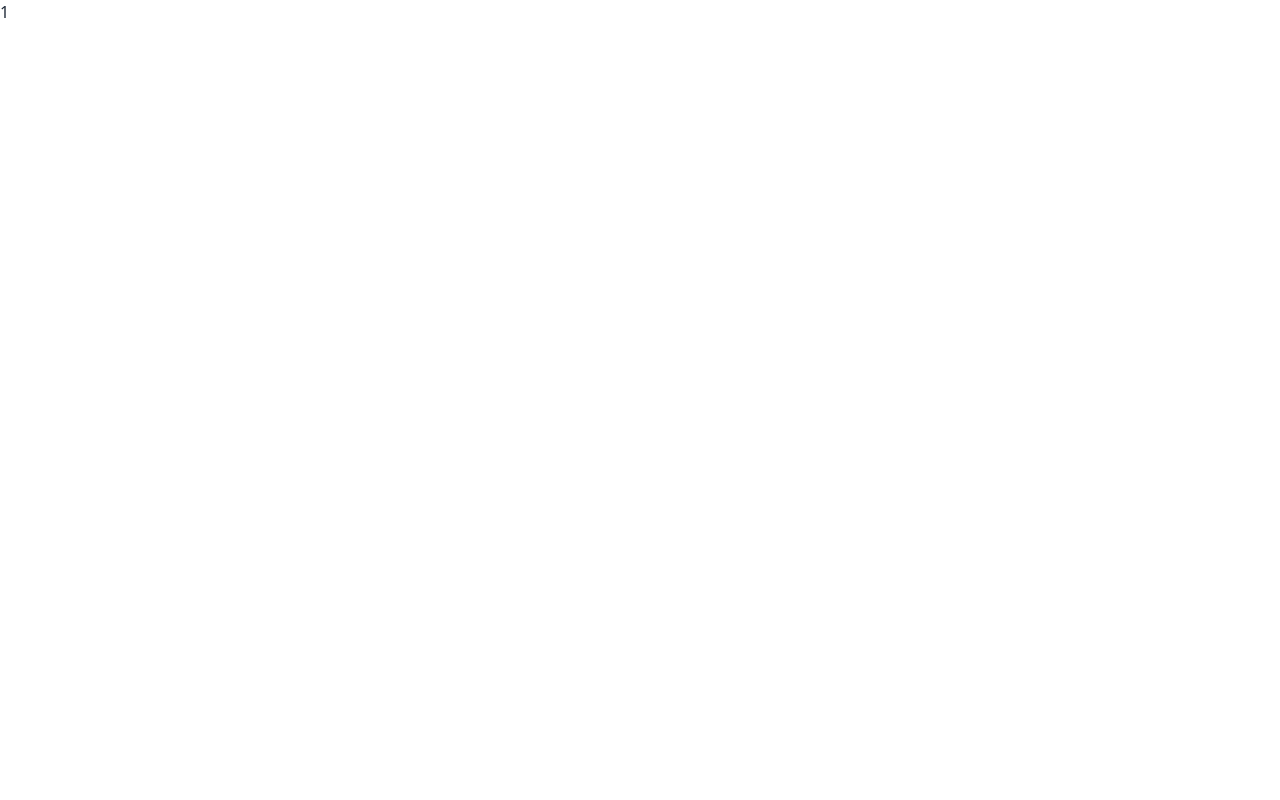
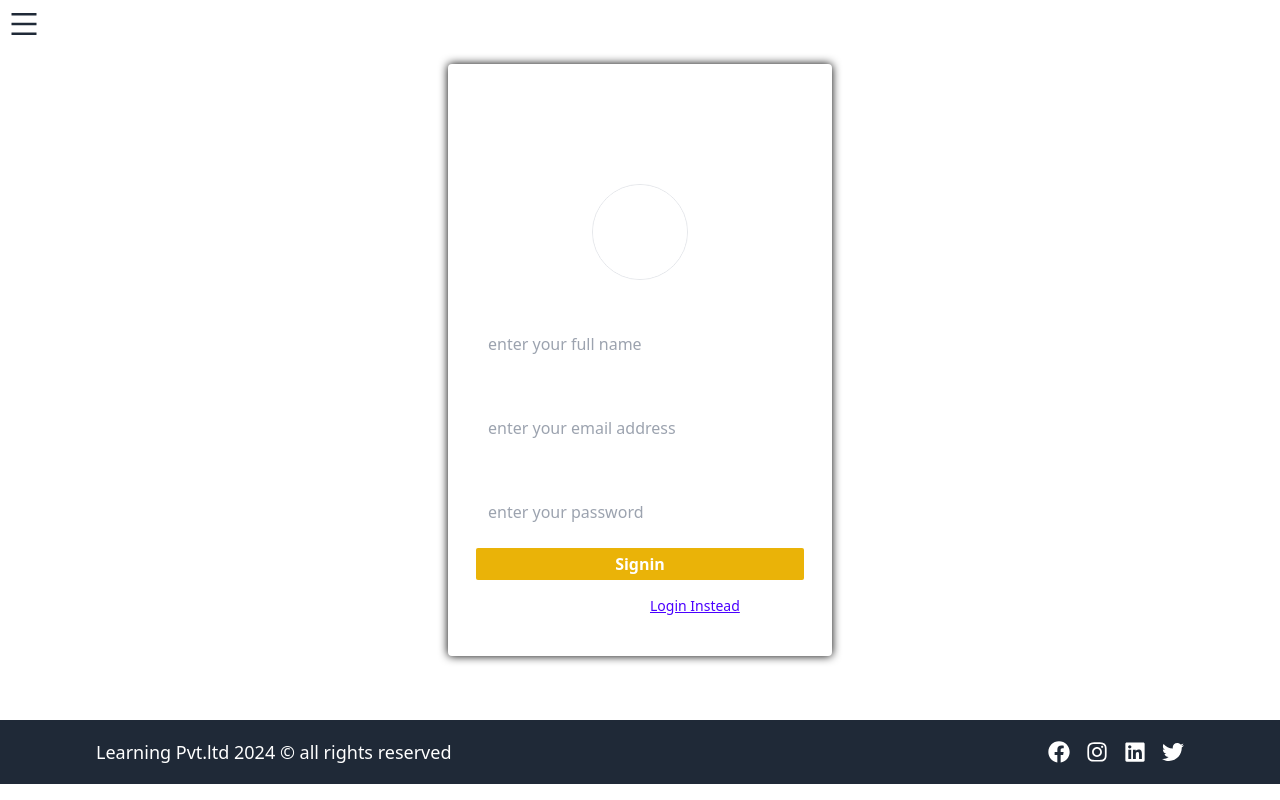
Before and after one commit to RitikY2005/lms, a React (Vite) app in the folder client/: page /signin in a window 1280 px wide. Before the commit this address had no page. Built offline with nearby package versions, Linux system fonts and the light colour scheme.

Commit message:
added login & signin page

```diff
--- a/client/src/App.jsx
+++ b/client/src/App.jsx
@@ -1,6 +1,8 @@
 import {Routes ,Route} from 'react-router-dom';
 import './App.css';
 import Homepage from './Pages/Homepage.jsx';
+import Signin from './Pages/Signin.jsx';
+import Login from './Pages/Login.jsx';
 
 function App() {
 
@@ -9,6 +11,8 @@ function App() {
   	<>
      <Routes>
          <Route path="/" element={<Homepage/>}/>
+         <Route path='/signin' element={<Signin/>}/>
+         <Route path='/login' element={<Login/>}/>
      </Routes>
      </>
 
--- /dev/null
+++ b/client/src/Helpers/regExValidator.js
@@ -0,0 +1,7 @@
+export function isEmailValid(string){
+    return string.match(/^(([^<>()[\]\\.,;:\s@"]+(\.[^<>()[\]\\.,;:\s@"]+)*)|.(".+"))@((\[[0-9]{1,3}\.[0-9]{1,3}\.[0-9]{1,3}\.[0-9]{1,3}\])|(([a-zA-Z\-0-9]+\.)+[a-zA-Z]{2,}))$/);
+}
+
+export function isPasswordValid(password){
+    return password.match(/^(?=.*\d)(?=.*[a-z])(?=.*[A-Z])(?=.*[a-zA-Z]).{6,}$/gm);
+}
--- /dev/null
+++ b/client/src/Pages/Login.jsx
@@ -0,0 +1,109 @@
+import { Link, useNavigate } from "react-router-dom";
+import HomeLayout from "../Layouts/HomeLayout";
+import { useEffect, useState } from "react";
+import toast from 'react-hot-toast';
+import { isEmailValid, isPasswordValid } from "../Helpers/regExValidator";
+import { useDispatch } from "react-redux";
+
+function Login(){
+
+     const dispatch= useDispatch();
+     const navigate= useNavigate();
+
+     const [userInput,setUserInput]=useState({
+        email:"",
+        password:""
+     });
+
+
+    function handleInputChange(e){
+        const {name,value}=e.target;
+        setUserInput({
+            ...userInput,
+            [name]:value
+        });
+    }
+
+    async function onFormSubmit(e){
+        e.preventDefault();
+
+        // check if we have all the fields
+
+        if(!userInput.email || !userInput.password){
+            toast.error('all fields are required!');
+            return ;
+        }
+
+
+        // check if email is correct
+        if(!isEmailValid(userInput.email)){
+            toast.error('Invalid Email ');
+            return ;
+        }
+
+        // check if password if correct
+
+        if(!isPasswordValid(userInput.password)){
+            toast.error('Password must contain One uppercase , lowercase and one number and must be of 6 characters long !');
+            return ;
+        }
+
+        const data={
+            email:userInput.email,
+            password:userInput.password
+        }
+
+
+        const response= await dispatch(login(data));
+
+        if(response.success){
+            navigate('/profile');
+        }
+
+
+
+
+    }
+
+    useEffect(()=>{
+        console.log(userInput)
+    },[userInput]);
+
+   return (
+
+        <HomeLayout>
+            <div className="w-full h-[90vh] flex justify-center items-center text-white">
+                <div className="w-96 py-10 px-7 shadow-[0px_0px_10px_black] flex flex-col items-center rounded justify-center space-y-2">
+                      <h1 className="text-3xl font-bold">Log In </h1>
+                      <p className="text-lg text-center">Get back to your studies !</p>
+                      <form onSubmit={onFormSubmit} noValidate className="flex flex-col justify-start space-y-4 w-full">
+
+
+
+
+                        <div className="space-y-1">
+                            <label htmlFor="email" className="block">Email:</label>
+                            <input type="email" id="email" name="email" placeholder="enter your email address" onChange={handleInputChange} className="w-full py-2 px-3 rounded outline-none"/>
+                        </div>
+
+                        <div className="space-y-1">
+                            <label htmlFor="password" className="block">Password:</label>
+                            <input type="password" id="password" name="password" placeholder="enter your password" onChange={handleInputChange} className="w-full py-2 px-3 rounded outline-none"/>
+                        </div>
+
+                        <button type="submit" className="w-full text-center py-1 bg-yellow-500 text-white text-md font-bold rounded-sm" >
+                            Login
+                        </button>
+
+                        <div className="w-full text-sm text-left ">
+                            Don't have an account? <Link to="/signin" className="link text-primary visited:text-purple-600">Create an account</Link>
+                        </div>
+                      </form>
+                </div>
+            </div>
+        </HomeLayout>
+
+   )
+}
+
+export default Login;
--- /dev/null
+++ b/client/src/Pages/Signin.jsx
@@ -0,0 +1,155 @@
+import { Link, useNavigate } from "react-router-dom";
+import HomeLayout from "../Layouts/HomeLayout";
+import { useEffect, useState } from "react";
+import {BsPersonCircle} from 'react-icons/bs';
+import toast from 'react-hot-toast';
+import { isEmailValid, isPasswordValid } from "../Helpers/regExValidator";
+import { useDispatch } from "react-redux";
+
+function Signin(){
+
+     const dispatch= useDispatch();
+     const navigate= useNavigate();
+
+     const [userInput,setUserInput]=useState({
+        fullName:"",
+        email:"",
+        password:"",
+        imagePreview:"",
+        avatar:null
+     });
+
+    function handleImageInput(e){
+      const file= e.target.files[0];
+        if(file){
+            const reader= new FileReader();
+            reader.readAsDataURL(file);
+            reader.addEventListener('load',()=>{
+                setUserInput({
+                    ...userInput,
+                    avatar:file,
+                    imagePreview:reader.result
+                 });
+
+            })
+        } else{
+            setUserInput({
+                ...userInput,
+                imagePreview:"",
+                avatar:null
+            });
+        }
+    }
+
+    function handleInputChange(e){
+        const {name,value}=e.target;
+        setUserInput({
+            ...userInput,
+            [name]:value
+        });
+    }
+
+    async function onFormSubmit(e){
+        e.preventDefault();
+
+        // check if we have all the fields
+
+        if(!userInput.fullName || !userInput.email || !userInput.password || !userInput.avatar){
+            toast.error('all fields are required!');
+            return ;
+        }
+
+        // check if name is atleast three characters long
+        if(userInput.fullName.length<3){
+            toast.error('Name should be of atleast 3 characters !');
+            return ;
+        }
+
+        // check if email is correct
+        if(!isEmailValid(userInput.email)){
+            toast.error('Invalid Email ');
+            return ;
+        }
+
+        // check if password if correct
+
+        if(!isPasswordValid(userInput.password)){
+            toast.error('Password must contain One uppercase , lowercase and one number and must be of 6 characters long !');
+            return ;
+        }
+
+        const formData= new FormData();
+        formData.append('fullName',userInput.fullName);
+        formData.append('email',userInput.email);
+        formData.append('password',userInput.password);
+        formData.append('avatar',userInput.avatar);
+
+        console.log(formData);
+
+        const response= await dispatch(signin(formData));
+
+        if(response.success){
+            navigate('/profile');
+        }
+
+
+
+
+    }
+
+    useEffect(()=>{
+        console.log(userInput)
+    },[userInput]);
+
+   return (
+
+        <HomeLayout>
+            <div className="w-full h-[90vh] flex justify-center items-center text-white">
+                <div className="w-96 py-10 px-7 shadow-[0px_0px_10px_black] flex flex-col items-center rounded justify-center space-y-2">
+                      <h1 className="text-3xl font-bold">Sign In </h1>
+                      <p className="text-lg text-center">let's get you started up !</p>
+                      <form onSubmit={onFormSubmit} noValidate className="flex flex-col justify-start space-y-4 w-full">
+
+                        <div className="text-center w-full">
+                            <label htmlFor="avatar" className="cursor-pointer flex justify-center items-center">
+                               {userInput.imagePreview? (
+                                 <img src={userInput.imagePreview} alt="avatar" className="w-24 h-24 rounded-full border "/>
+                               ):(
+                                <BsPersonCircle className="w-24  h-24 rounded-full border"/>
+                               )}
+                            </label>
+                            <input type="file" id="avatar" name="avatar" accept="*.jpg,*.png,*.jpeg,*svg,*webp" className="hidden" onChange={handleImageInput}/>
+                        </div>
+
+
+                        <div className="space-y-1">
+                            <label htmlFor="fullName" className="block">Name:</label>
+                            <input type="text" id="fullName" name="fullName" placeholder="enter your full name" onChange={handleInputChange} className="w-full py-2 px-3 rounded outline-none"/>
+                        </div>
+
+                        <div className="space-y-1">
+                            <label htmlFor="email" className="block">Email:</label>
+                            <input type="email" id="email" name="email" placeholder="enter your email address" onChange={handleInputChange} className="w-full py-2 px-3 rounded outline-none"/>
+                        </div>
+
+                        <div className="space-y-1">
+                            <label htmlFor="password" className="block">Password:</label>
+                            <input type="password" id="password" name="password" placeholder="enter your password" onChange={handleInputChange} className="w-full py-2 px-3 rounded outline-none"/>
+                        </div>
+
+                        <button type="submit" className="w-full text-center py-1 bg-yellow-500 text-white text-md font-bold rounded-sm" >
+                            Signin
+                        </button>
+
+                        <div className="w-full text-sm text-left ">
+                            Already have an account ? <Link to="/login" className="link text-primary visited:text-purple-600">Login Instead</Link>
+                        </div>
+                      </form>
+                </div>
+            </div>
+        </HomeLayout>
+
+   )
+}
+
+export default Signin;
--- a/client/src/main.jsx
+++ b/client/src/main.jsx
@@ -2,7 +2,7 @@ import { createRoot } from 'react-dom/client'
 import App from './App.jsx';
 import './index.css';
 import {BrowserRouter} from 'react-router-dom';
-import Toaster from 'react-hot-toast';
+import {Toaster} from 'react-hot-toast';
 import {Provider} from 'react-redux';
 import store from './Redux/store.js';
 
```
